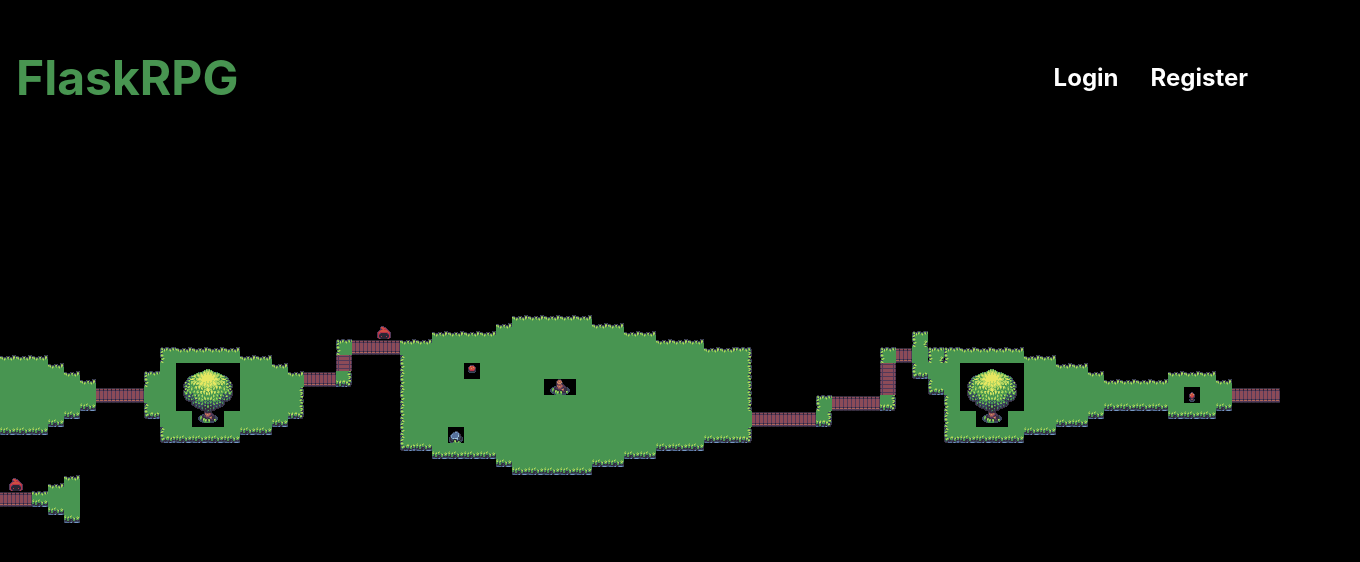
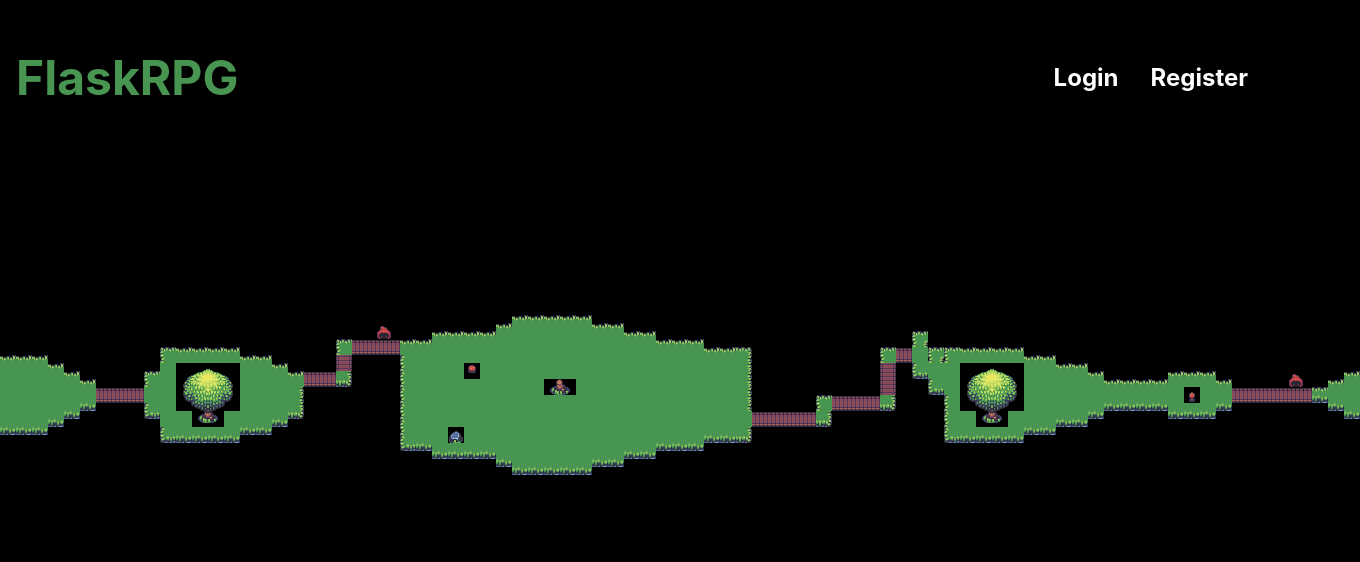
Before and after one commit to Team-Big-Bosses/New-FE, a React (Create React App) app in the folder client/: page / in a window 1280 px wide. Shown: the top 562 px of the page, 1360 px wide, since content can reach past the window. Built offline with nearby package versions, Linux system fonts and the light colour scheme.

Commit message:
fixed landing page graphic

```diff
--- a/client/src/scss/LandingPage.scss
+++ b/client/src/scss/LandingPage.scss
@@ -27,9 +27,9 @@
 
 
 .landing-map{
+  width: 100%;
   padding: 20vh 0;
   display: flex;
-  flex-wrap: wrap;
 
   .grass-strip{
     display: flex;
```
